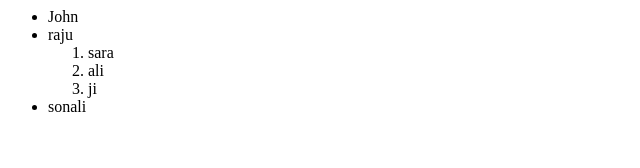
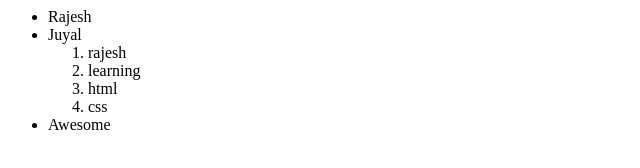
Before and after one commit to Rajeshjuyal/Html, a plain HTML site: page index.html in a window 1280 px wide. Shown: the whole page, without its empty margins (0-640 px from the left). Drawn offline with Linux system fonts and the light colour scheme.

Commit message:
learned how to create ordered list and unordered list

```diff
--- a/index.html
+++ b/index.html
@@ -7,15 +7,15 @@
   <title>properstructure</title>
   <body>
     <ul>
-      <li>John</li>
-      <li>raju</li>
+      <li>Rajesh</li>
+      <li>Juyal</li>
       <ol>
-        <li>sara</li>
-        <li>ali</li>
-        <li>ji</li>
+        <li>rajesh</li>
+        <li>learning</li>
+        <li>html</li>
+        <li>css</li>
       </ol>
-      <li>sonali</li>
-
+      <li>Awesome</li>
     </ul>
   </body>
 </html>
```
